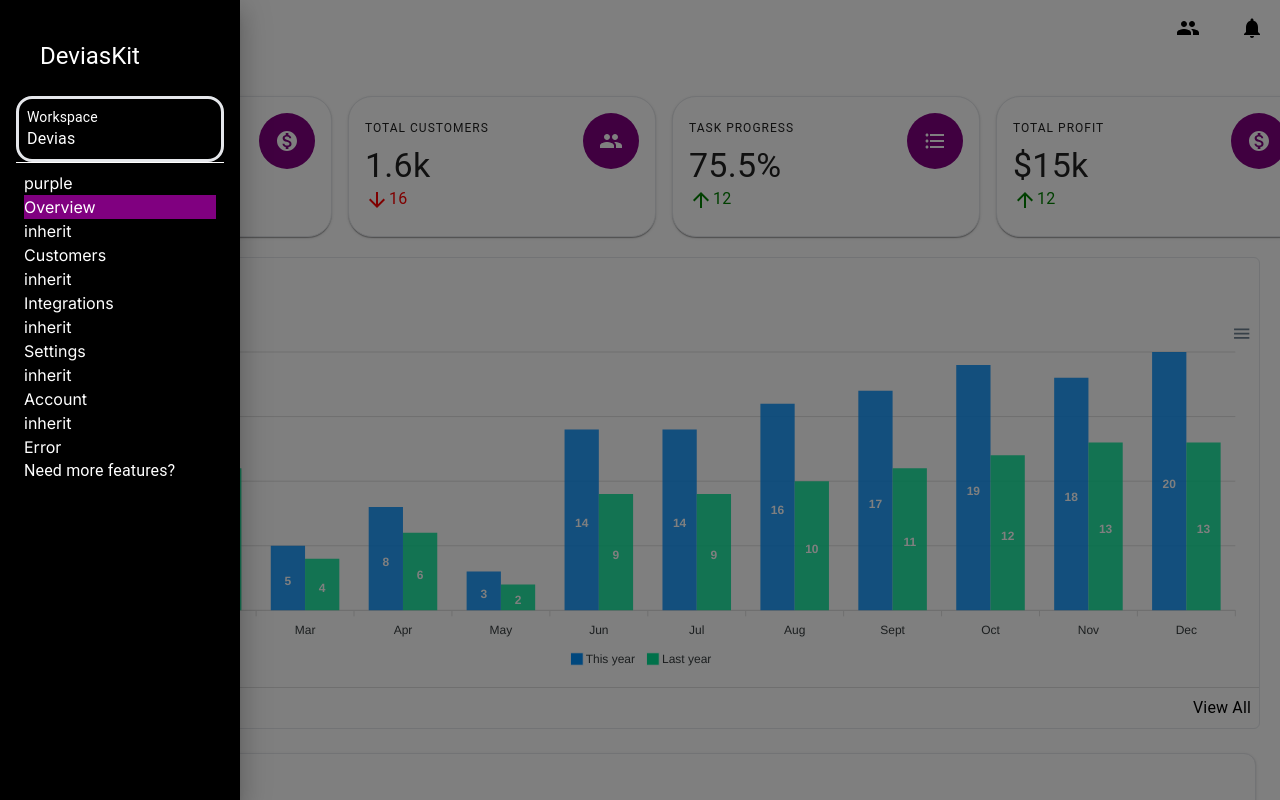
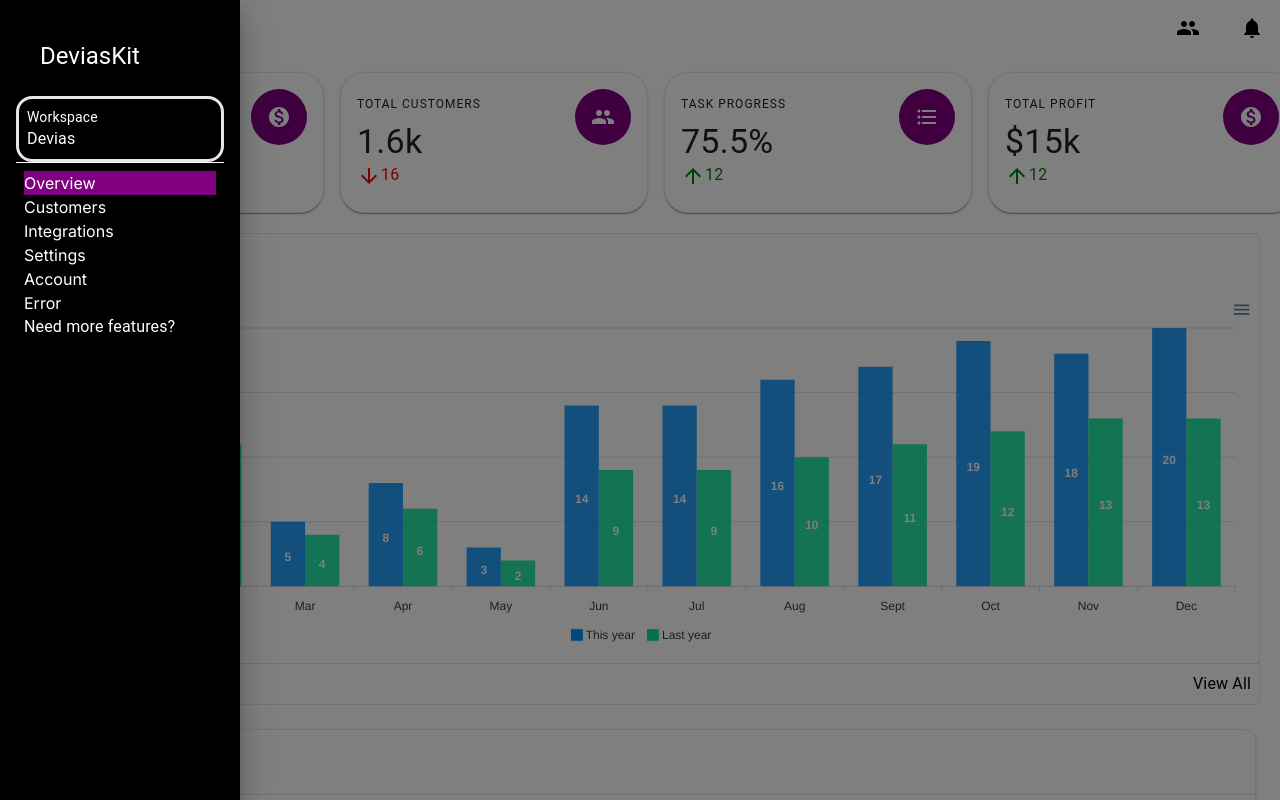
Before and after one commit to KaajalChhattani1/newDeviasProject, a Next.js app: page /dashboard in a window 1280 px wide. Both pictures are taken after a click on the button 36 px from the left and 36 px from the top of the page. Shown: the top 800 px of the page. Built offline with nearby package versions, Linux system fonts and the light colour scheme.

Commit message:
All Done

```diff
--- a/src/app/dashboard/page.tsx
+++ b/src/app/dashboard/page.tsx
@@ -19,7 +19,7 @@ function page() {
   ];
   return (
     <>
-      <Grid container spacing={2} margin={1}>
+      <Grid container spacing={2} margin={1} sx={{ margin: 0 }}>
         <Grid item lg={3} sm={6} xs={12}>
           <Budget
             name="Budget"
--- a/src/components/layout/Navbar.tsx
+++ b/src/components/layout/Navbar.tsx
@@ -14,7 +14,7 @@ import WindowIcon from "@mui/icons-material/Window";
 import NotificationsIcon from "@mui/icons-material/Notifications";
 import GroupIcon from "@mui/icons-material/Group";
 import FormatListBulletedIcon from "@mui/icons-material/FormatListBulleted";
-import SideNavBar from "./SideNavBar";
+import SideNavBar from "./sideNavBar";
 const Navbar = () => {
   const [open, setopen] = React.useState(false);
   const handleClick = () => {
@@ -27,7 +27,7 @@ const Navbar = () => {
         sx={{ justifyContent: "space-between", padding: 2 }}
       >
         <Stack direction="row" spacing={5}>
-          <IconButton onClick={() => handleClick()}>
+          <IconButton onClick={() => handleClick()} sx={{ padding: 0 }}>
             <FormatListBulletedIcon />
             <Drawer open={open}>{<SideNavBar />}</Drawer>
           </IconButton>
--- a/src/components/layout/SideNavBar.tsx
+++ b/src/components/layout/SideNavBar.tsx
@@ -16,11 +16,13 @@ interface NavItem {
 const SideNavBar = () => {
   let Color = "white";
   const pathname = usePathname();
+
   const renderNavItems = (navItems: NavItem[]): JSX.Element[] => {
     return navItems.map((item) => (
       <div key={item.key}>
-        {pathname == item.href ? (Color = "purple") : (Color = "inherit")}
-        <Box sx={{ backgroundColor: Color }}>
+        <Box
+          sx={{ backgroundColor: pathname == item.href ? "purple" : "inherit" }}
+        >
           <Link underline="none" color="inherit" href={item.href}>
             {item.title}
           </Link>
```
